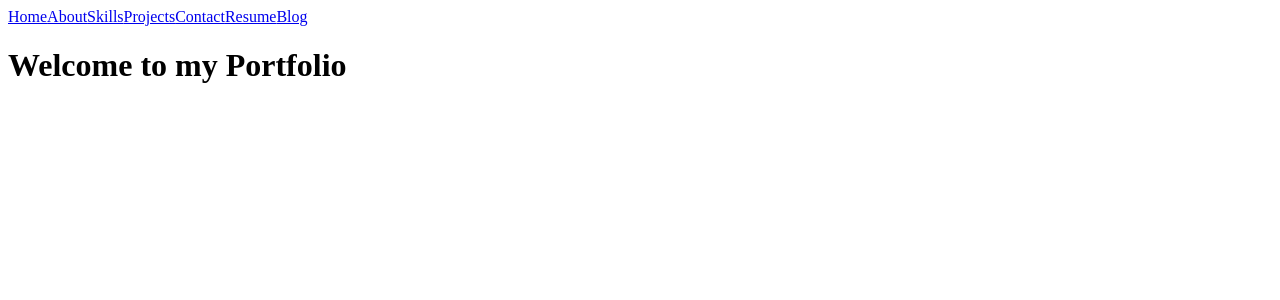
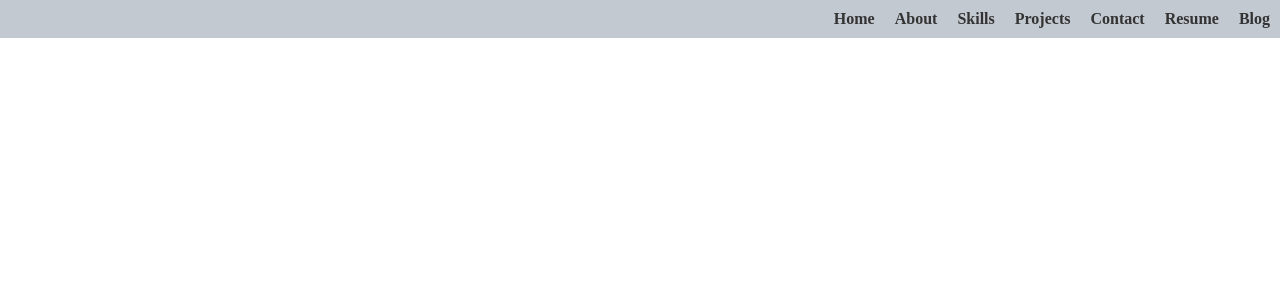
Before and after one commit to VeerGupta27/portfolio, a React app: page / in a window 1280 px wide. Shown: the top 300 px of the page. Built offline with nearby package versions, Linux system fonts and the light colour scheme; the HTML template or start-up script is replaced by a standard one.

Commit message:
Rough Structure completed

```diff
--- a/src/App.css
+++ b/src/App.css
@@ -0,0 +1,4 @@
+*{
+    padding : 0;
+    margin : 0;
+}
--- a/src/App.jsx
+++ b/src/App.jsx
@@ -9,7 +9,7 @@ function App() {
   return (
     <>
       <Navbar />
-      <h1>Welcome to my Portfolio</h1>
+
     </>
   )
 }
--- a/src/components/Navbar.jsx
+++ b/src/components/Navbar.jsx
@@ -7,7 +7,7 @@ export default function Navbar(){
     return (
         <>
 
-
+        <div className="navbar">
         <Link to="/" className="nav-link">Home</Link>
         <Link to="/about" className="nav-link">About</Link>
         <Link to="/skills" className="nav-link">Skills</Link>
@@ -15,6 +15,7 @@ export default function Navbar(){
         <Link to="/contact" className="nav-link">Contact</Link>
         <Link to="/resume" className="nav-link">Resume</Link>
         <Link to="/blog" className="nav-link">Blog</Link>
+        </div>
 
 
         </>
--- a/src/styles/Navbar.css
+++ b/src/styles/Navbar.css
@@ -0,0 +1,12 @@
+.navbar {
+  display: flex;
+  justify-content: flex-end;
+  gap: 20px;
+  padding: 10px;
+  background-color: #c3c9d1;}
+
+.nav-link{
+    text-decoration: none;
+    color: #333;
+    font-weight: bold;
+}
```
Also changed, not shown: src/pages/about.jsx (added), src/pages/blogs.jsx (added), src/pages/projects.jsx (added), src/pages/resume.jsx (added), src/pages/skills.jsx (added).
